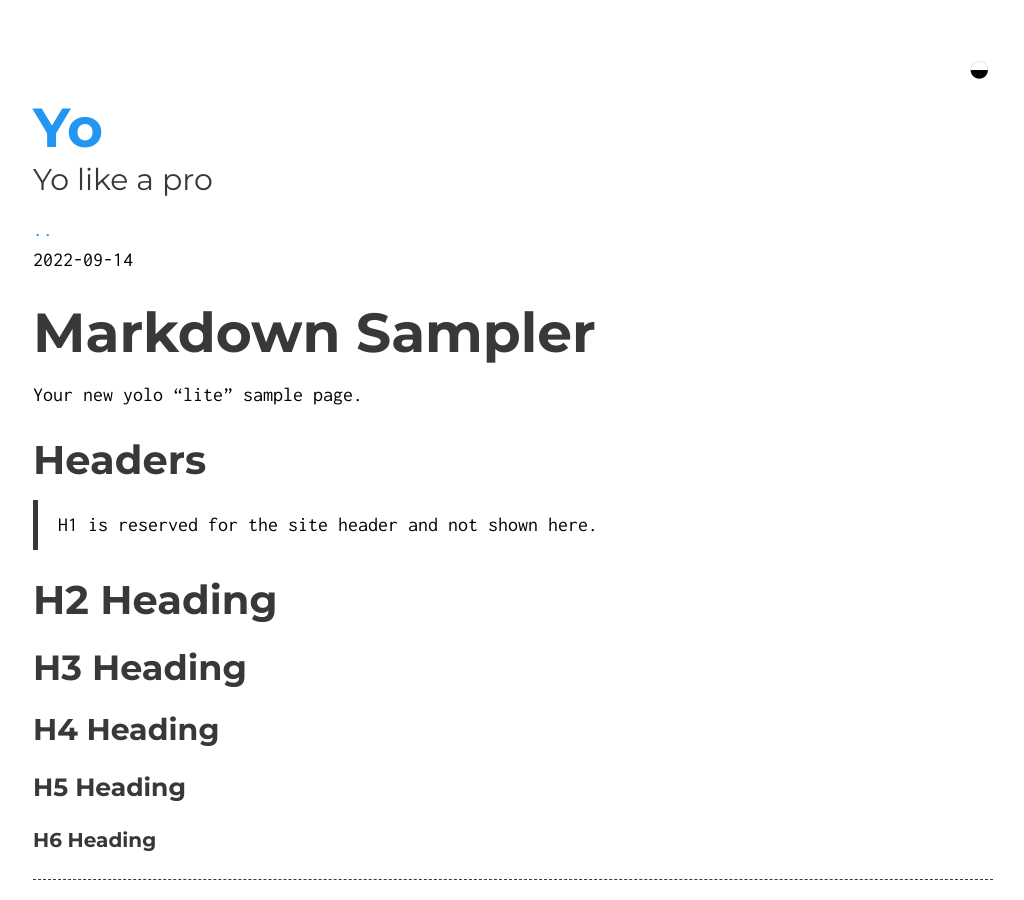
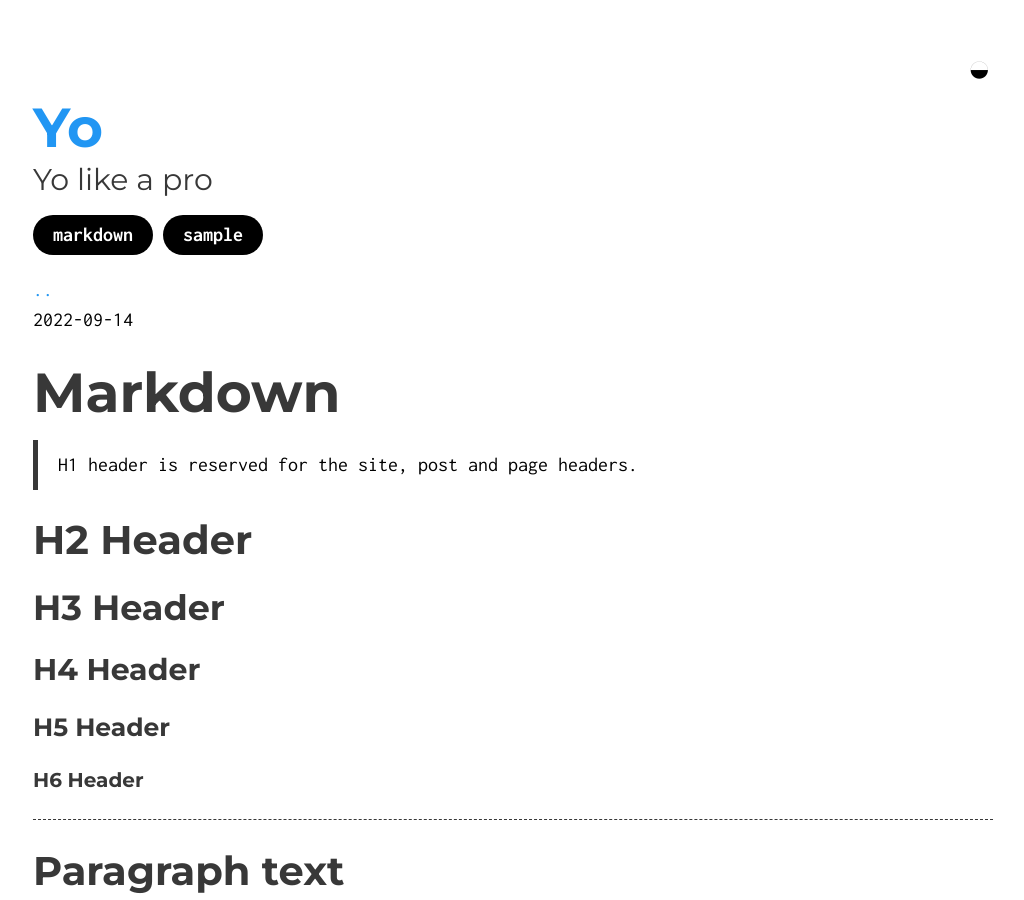
Before and after one commit to corbtastik/yummo, a Jekyll site: the page built from _posts/2022-09-01-markdown.md, in a window 1280 px wide and 900 px high. Shown: the whole window, without its empty margins (127-1151 px from the left). Built offline with Jekyll 4.4.1, drawn with Linux system fonts in a browser that asks for light colours; some web fonts are replaced.

````diff
--- /dev/null
+++ b/_data/videos.yml
@@ -0,0 +1,6 @@
+- name: "pet-friends"
+  src: "https://youtube.com/embed/fOXxVtYDRuE?mute=1"
+  description: "Pet Friends 2020, a bad year for people, purfect for pets!"
+- name: "kitty-at-computer"
+  src: "https://youtube.com/embed/yY6LPjCa0So?mute=1"
+  description: "Some kitties chase lasers, this one chases cursors."
--- a/_posts/2022-09-14-markdown-sampler.md
+++ b/_posts/2022-09-01-markdown.md
@@ -1,23 +1,26 @@
 ---
 layout: post
-category: Yolo
+title: "Markdown"
+description: "A Yummo markdown sampler"
+date: 2022-09-14
+author: Bucky
+category: samples
+tags:
+- markdown
+- sample
 ---
 
-Your new yolo "lite" sample page.
+> H1 header is reserved for the site, post and page headers.
 
-## Headers
+## H2 Header
 
-> H1 is reserved for the site header and not shown here.
+### H3 Header
 
-## H2 Heading
+#### H4 Header
 
-### H3 Heading
+##### H5 Header
 
-#### H4 Heading
-
-##### H5 Heading
-
-###### H6 Heading
+###### H6 Header
 
 ---
 
@@ -82,6 +85,7 @@ Your new yolo "lite" sample page.
 
 > __Tip:__ Click header to copy a snippet.
 
+{% include code.html info="Bash snippet" %}
 ```bash
 #!/bin/bash
 while true; do
````
Also changed, not shown: _data/ig-images.yml (added, +36 -0 lines), _data/ig-pets.yml (added, +12 -0 lines), _data/lb-images.yml (added, +84 -0 lines), _data/lb-marfa.yml (added, +36 -0 lines), _data/prezos.yml (added, +9 -0 lines), _posts/2022-09-02-styled-images.md (renamed from _posts/2022-09-01-styled-images.md, +9 -1 lines), README.md, _includes/components/post-header.html (added), _posts/2022-09-03-image-grid.md (added), _posts/2022-09-04-lightbox.md (added), assets/images/site/bucky.png, assets/images/site/logo.png (deleted).
